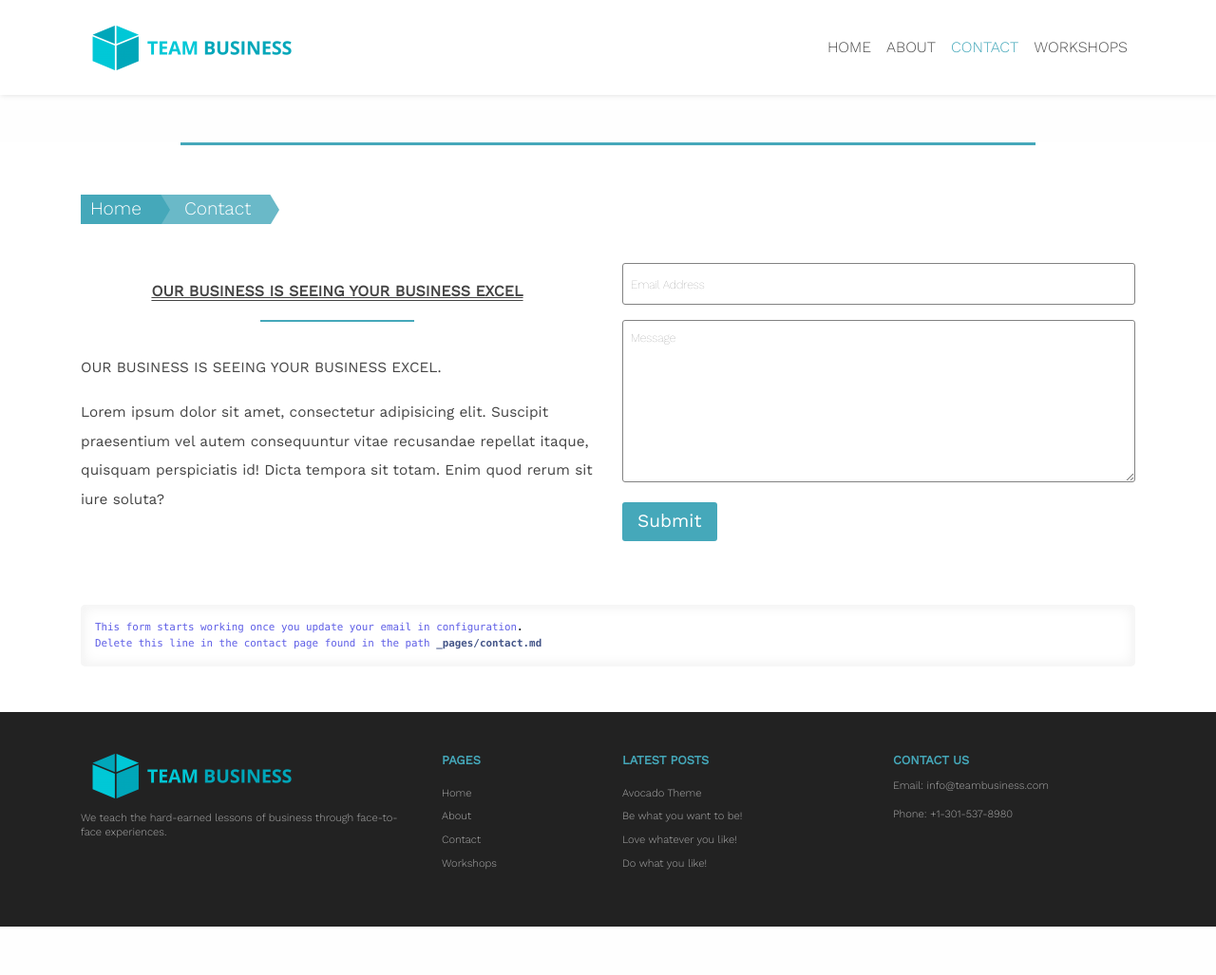
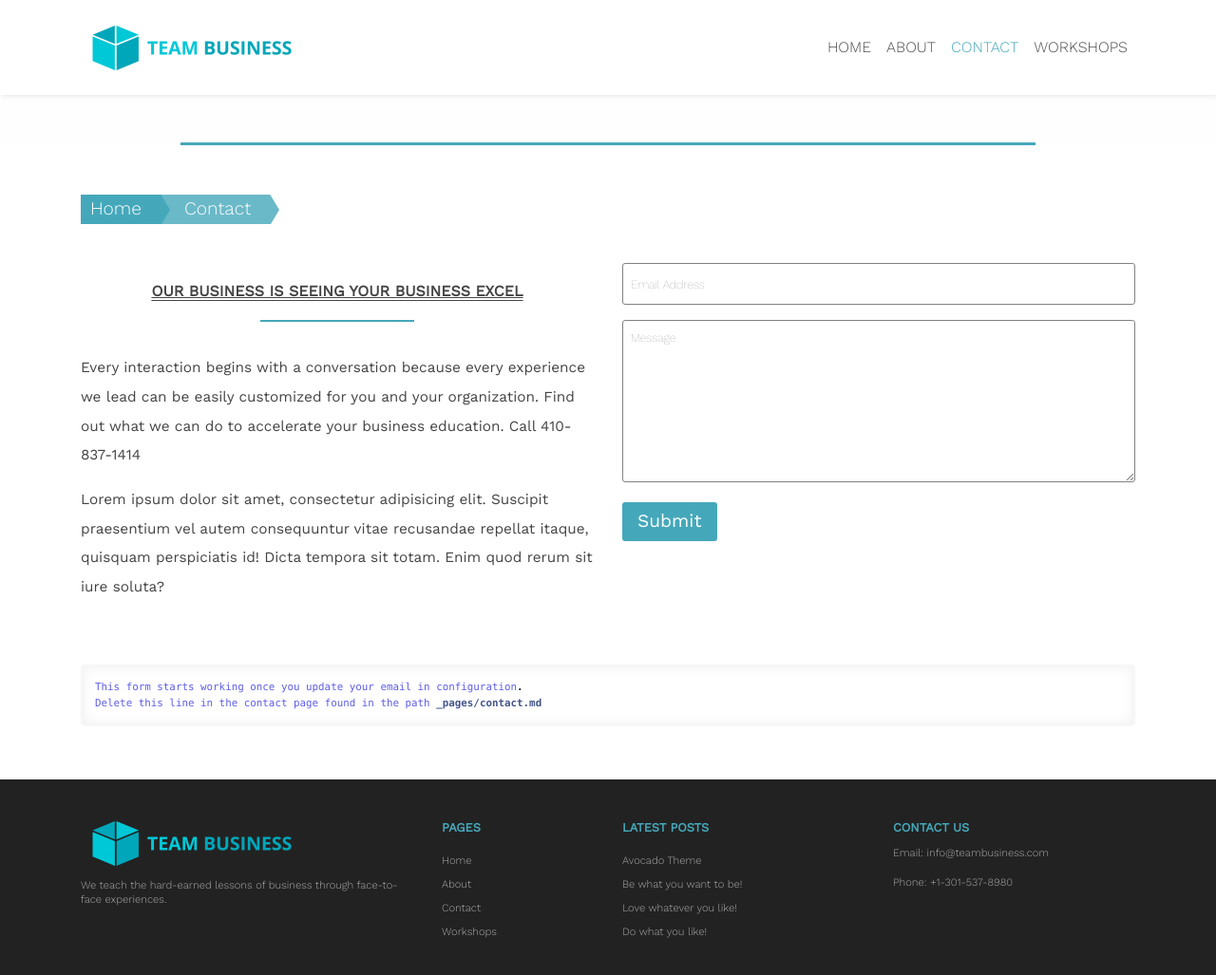
Before and after one commit to zac-heisey/team-business, a Jekyll site: the page built from _pages/contact.html, in a window 1280 px wide and 1048 px high. Shown: the top 1027 px of the window at 95% size. Built offline with Jekyll 4.4.1, drawn with Linux system fonts in a browser that asks for light colours; nearby versions of some CDN libraries.

Commit message:
Update from Forestry.io Lara Azzam updated _pages/contact.html

```diff
--- a/_pages/contact.html
+++ b/_pages/contact.html
@@ -11,7 +11,7 @@ description: OUR BUSINESS IS SEEING YOUR BUSINESS EXCEL.  Every interaction begi
 <div class="row">
 	<div class="col-md-6">
 		<h2 class="double-u">OUR BUSINESS IS SEEING YOUR BUSINESS EXCEL</h2>
-		<p><small>OUR BUSINESS IS SEEING YOUR BUSINESS EXCEL.</small></p>
+		<p><small>Every interaction begins with a conversation because every experience we lead can be easily customized for you and your organization. Find out what we can do to accelerate your business education. Call 410-837-1414</small></p>
 		<p><small>Lorem ipsum dolor sit amet, consectetur adipisicing elit. Suscipit praesentium vel autem consequuntur vitae recusandae repellat itaque, quisquam perspiciatis id! Dicta tempora sit totam. Enim quod rerum sit iure soluta?</small></p>
 
 
```
